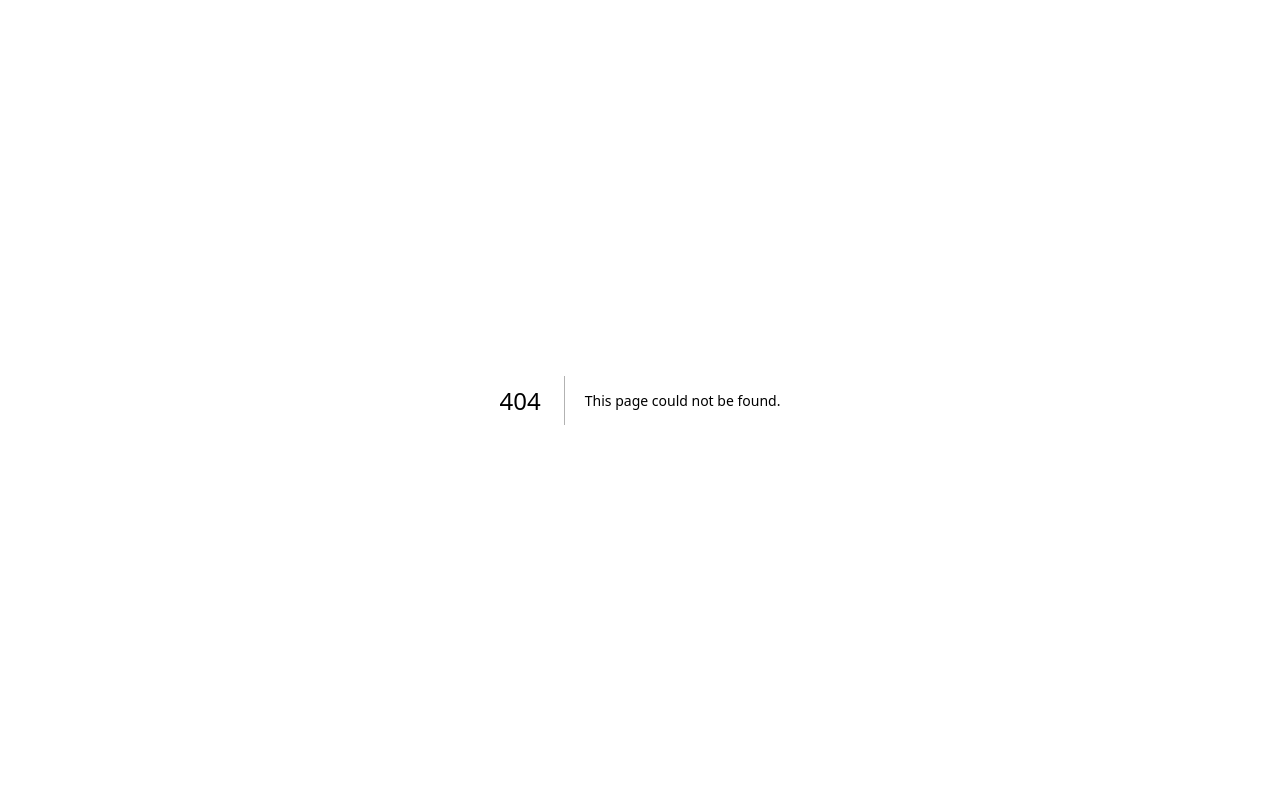
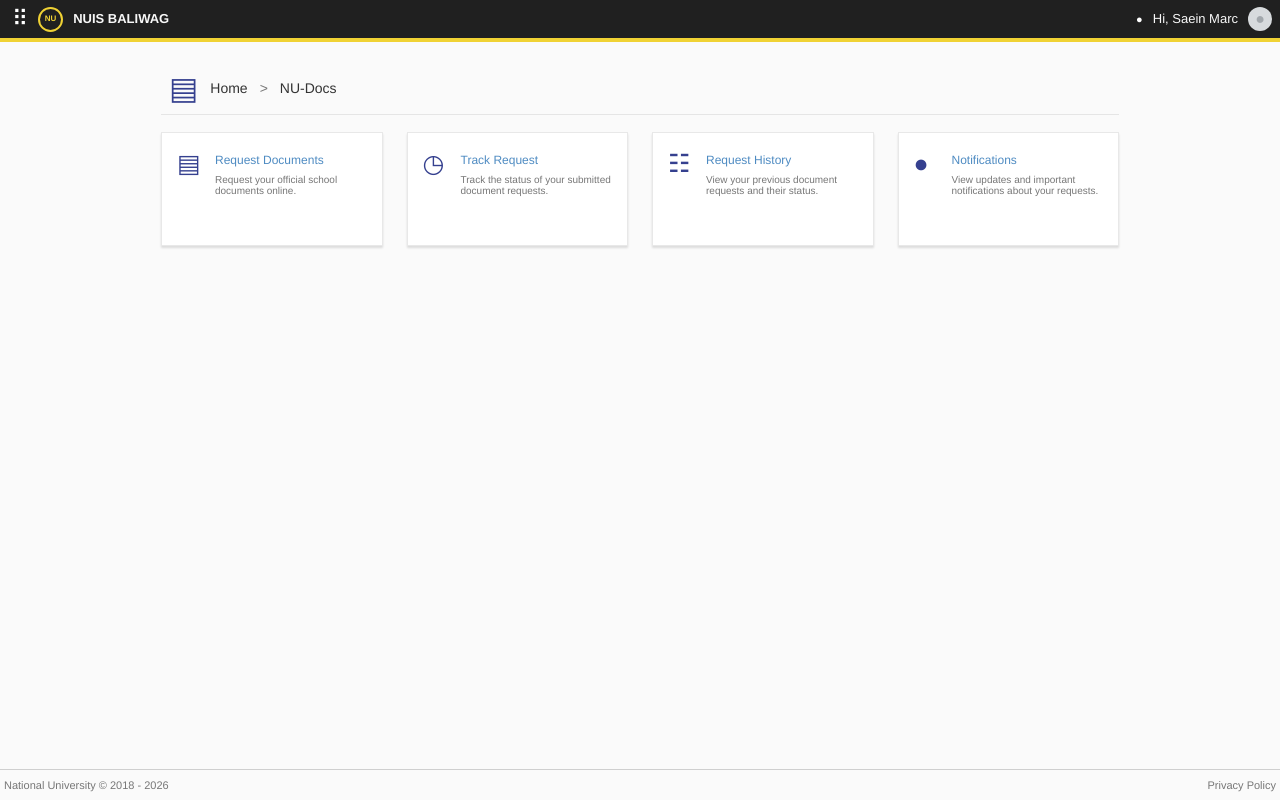
Before and after one commit to InSaein/nu-docs, a Next.js app: page /student/nu-docs in a window 1280 px wide. Before the commit this address had no page. Built offline with nearby package versions, Linux system fonts and the light colour scheme.

Commit message:
Initial NU-Docs website

```diff
--- a/src/app/globals.css
+++ b/src/app/globals.css
@@ -104,10 +104,13 @@
 .portal-notification { color: #fff; font-size: 11px; }
 .portal-avatar { width: 24px; height: 24px; display: grid; place-items: center; border-radius: 50%; background: #d7dadd; color: #a2a7ac; font-size: 16px; }
 .portal-main { width: min(958px, calc(100% - 32px)); flex: 1; margin: 0 auto; padding: 17px 0 40px; }
+.portal-landing-main { padding-top: 36px; }
 .portal-welcome { margin: 0 0 25px; font-size: 15px; font-weight: 700; }
 .portal-toolbar { display: flex; align-items: center; justify-content: space-between; gap: 20px; padding: 0 8px 14px; border-bottom: 1px solid #e5e5e5; }
 .portal-breadcrumb { display: flex; align-items: center; gap: 12px; color: #333; font-size: 14px; }
 .portal-home-icon { color: var(--primary); font-size: 36px; line-height: .65; }
+.portal-doc-breadcrumb-icon { color: var(--primary); font-size: 31px; line-height: .7; }
+.portal-chevron { color: #777; }
 .portal-search { width: 150px; height: 25px; display: flex; align-items: center; gap: 5px; border: 1px solid #cfcfcf; background: #fff; color: #29a8db; padding: 0 5px; }
 .portal-search input { width: 100%; border: 0; outline: 0; color: #555; font-size: 11px; }
 .portal-search input::placeholder { color: #777; }
@@ -118,6 +121,7 @@
 .portal-feature-card p { margin: 0; color: #777; font-size: 10px; line-height: 1.15; }
 .portal-feature-link { transition: border-color .15s ease, box-shadow .15s ease, transform .15s ease; }
 .portal-feature-link:hover { border-color: var(--primary); box-shadow: 0 3px 7px rgba(53, 64, 143, .2); transform: translateY(-1px); }
+.portal-doc-grid { grid-template-columns: repeat(4, minmax(0, 1fr)); }
 .portal-footer { display: flex; justify-content: space-between; gap: 20px; padding: 7px 4px; border-top: 1px solid #cfcfcf; color: #777; font-size: 11px; }
 .portal-footer a { color: #777; }
 @media (max-width: 760px) { .app-shell { display: block; } .sidebar { width: 100%; padding: 16px; } .sidebar nav { display: flex; overflow-x: auto; gap: 3px; } .sidebar-link { flex: 0 0 auto; } .sidebar-link span:last-child { display: none; } .main-content { padding: 25px 18px; } .grid-3, .grid-2, .hero { grid-template-columns: 1fr; } .hero-copy { min-height: 58vh; padding: 42px 25px; } .login-panel { padding: 22px 16px; } .login-card { padding: 27px 21px; } .topbar { align-items: flex-start; } }
--- a/src/app/student/dashboard/page.tsx
+++ b/src/app/student/dashboard/page.tsx
@@ -1,4 +1,5 @@
 import Link from "next/link";
+import { PortalFooter, PortalHeader } from "@/components/app-shell";
 
 const featureCards = [
   { title: "Documents & Manuals", description: "Collection of documents, forms and manuals for administration, students, faculty, and staff.", icon: "▰" },
@@ -9,18 +10,7 @@
 export default function StudentDashboard() {
   return (
     <div className="portal-home">
-      <header className="portal-header">
-        <div className="portal-brand-group">
-          <button className="portal-menu-button" type="button" aria-label="Open application menu">⠿</button>
-          <span className="portal-logo" aria-hidden="true">NU</span>
-          <strong>NUIS BALIWAG</strong>
-        </div>
-        <div className="portal-account">
-          <Link href="/student/notifications" className="portal-notification" aria-label="View notifications">●</Link>
-          <span>Hi, Saein Marc</span>
-          <span className="portal-avatar" aria-hidden="true">●</span>
-        </div>
-      </header>
+      <PortalHeader />
 
       <main className="portal-main">
         <p className="portal-welcome">Good afternoon, welcome to your control center!</p>
@@ -36,14 +26,14 @@
               <div><h2>{card.title}</h2><p>{card.description}</p></div>
             </article>
           ))}
-          <Link href="/student/request" className="portal-feature-card portal-feature-link">
+          <Link href="/student/nu-docs" className="portal-feature-card portal-feature-link">
             <span className="portal-feature-icon" aria-hidden="true">▤</span>
             <span><h2>NU-Docs</h2><p>Request and track your school documents online.</p></span>
           </Link>
         </section>
       </main>
 
-      <footer className="portal-footer"><span>National University © 2018 - 2026</span><Link href="/student/dashboard">Privacy Policy</Link></footer>
+      <PortalFooter />
     </div>
   );
 }
--- /dev/null
+++ b/src/app/student/nu-docs/page.tsx
@@ -0,0 +1,31 @@
+import Link from "next/link";
+import { PortalFooter, PortalHeader } from "@/components/app-shell";
+
+const documentFeatures = [
+  { title: "Request Documents", description: "Request your official school documents online.", icon: "▤", href: "/student/request" },
+  { title: "Track Request", description: "Track the status of your submitted document requests.", icon: "◷", href: "/student/track" },
+  { title: "Request History", description: "View your previous document requests and their status.", icon: "☷", href: "/student/history" },
+  { title: "Notifications", description: "View updates and important notifications about your requests.", icon: "●", href: "/student/notifications" },
+];
+
+export default function NuDocsPage() {
+  return (
+    <div className="portal-home">
+      <PortalHeader />
+      <main className="portal-main portal-landing-main">
+        <div className="portal-toolbar portal-landing-toolbar">
+          <Link href="/student/dashboard" className="portal-breadcrumb"><span className="portal-doc-breadcrumb-icon" aria-hidden="true">▤</span>Home <span className="portal-chevron">&gt;</span> NU-Docs</Link>
+        </div>
+        <section className="portal-feature-grid portal-doc-grid" aria-label="NU-Docs services">
+          {documentFeatures.map((feature) => (
+            <Link href={feature.href} className="portal-feature-card portal-feature-link" key={feature.title}>
+              <span className="portal-feature-icon" aria-hidden="true">{feature.icon}</span>
+              <span><h2>{feature.title}</h2><p>{feature.description}</p></span>
+            </Link>
+          ))}
+        </section>
+      </main>
+      <PortalFooter />
+    </div>
+  );
+}
--- a/src/components/app-shell.tsx
+++ b/src/components/app-shell.tsx
@@ -1,4 +1,12 @@
 import Link from "next/link";
+
+export function PortalHeader() {
+  return <header className="portal-header"><div className="portal-brand-group"><button className="portal-menu-button" type="button" aria-label="Open application menu">⠿</button><span className="portal-logo" aria-hidden="true">NU</span><strong>NUIS BALIWAG</strong></div><div className="portal-account"><Link href="/student/notifications" className="portal-notification" aria-label="View notifications">●</Link><span>Hi, Saein Marc</span><span className="portal-avatar" aria-hidden="true">●</span></div></header>;
+}
+
+export function PortalFooter() {
+  return <footer className="portal-footer"><span>National University © 2018 - 2026</span><Link href="/student/dashboard">Privacy Policy</Link></footer>;
+}
 
 const studentLinks = [["⌂", "Dashboard", "/student/dashboard"], ["+", "Request document", "/student/request"], ["#", "Track request", "/student/track"], ["≡", "Request history", "/student/history"], ["!", "Notifications", "/student/notifications"]];
 
```
